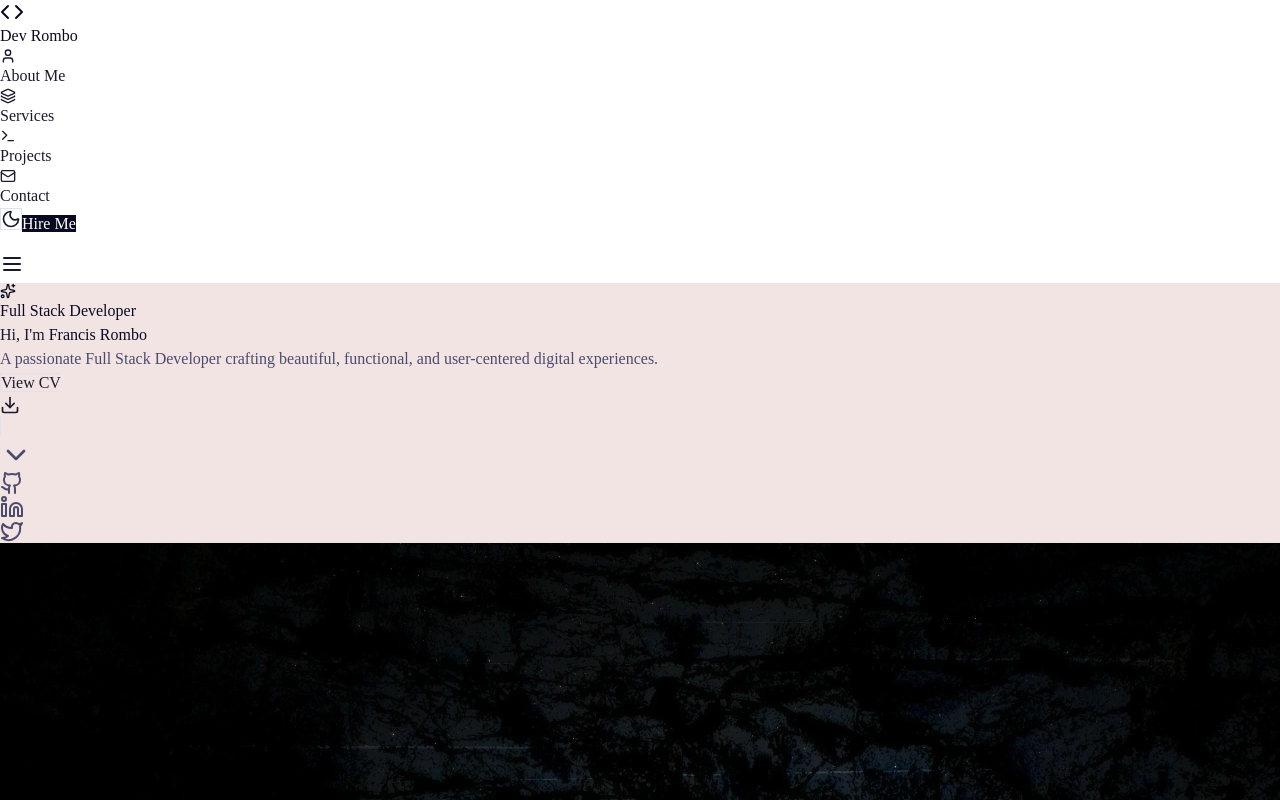
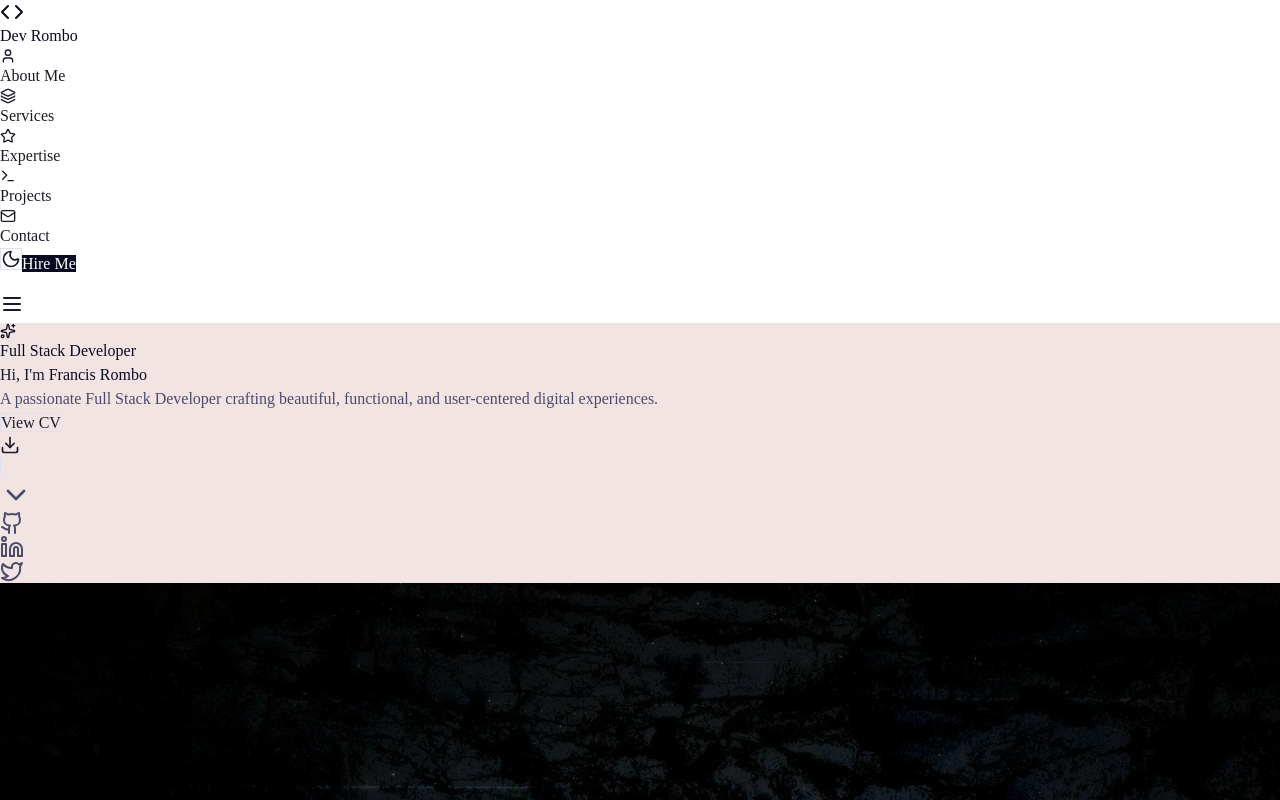
Before and after one commit to Fromb23/portfolio, a React (Vite) app in the folder project/: page / in a window 1280 px wide. Shown: the top 800 px of the page. Built offline with nearby package versions, Linux system fonts and the light colour scheme; grey boxes are pictures that could not be loaded.

Commit message:
Refactor  - Update section Expertise with the right lucide
- This improves interactivity

```diff
--- a/project/src/components/Header.jsx
+++ b/project/src/components/Header.jsx
@@ -1,5 +1,5 @@
 import React, { useState, useEffect } from 'react';
-import { Code, User, Layers, Terminal, Mail, Sun, Moon, Send, Menu, X } from 'lucide-react';
+import { Code, User, Layers, Terminal, Mail, Sun, Moon, Send, Menu, X, Star } from 'lucide-react';
 import { useTheme } from '../contexts/themeContext';
 
 const Header = () => {
@@ -36,6 +36,10 @@ const Header = () => {
             <a href="#services" className="text-primary hover:text-accent transition-colors flex items-center group">
               <Layers size={16} className="mr-1 group-hover:scale-110 transition-transform" />
               Services
+            </a>
+            <a href="#skills" className="text-primary hover:text-accent transition-colors flex items-center group">
+              <Star size={16} className="mr-1 group-hover:scale-110 transition-transform" />
+              Expertise
             </a>
             <a href="#projects" className="text-primary hover:text-accent transition-colors flex items-center group">
               <Terminal size={16} className="mr-1 group-hover:scale-110 transition-transform" />
@@ -93,6 +97,10 @@ const Header = () => {
                 <Terminal size={16} className="mr-2" />
                 Projects
               </a>
+              <a href="#skills" className="block text-primary hover:text-accent py-2 flex items-center" onClick={() => setIsMenuOpen(false)}>
+                <Star size={16} className="mr-2" />
+                Expertise
+              </a>
               <a href="#contact" className="block text-primary hover:text-accent py-2 flex items-center" onClick={() => setIsMenuOpen(false)}>
                 <Mail size={16} className="mr-2" />
                 Contact
```
